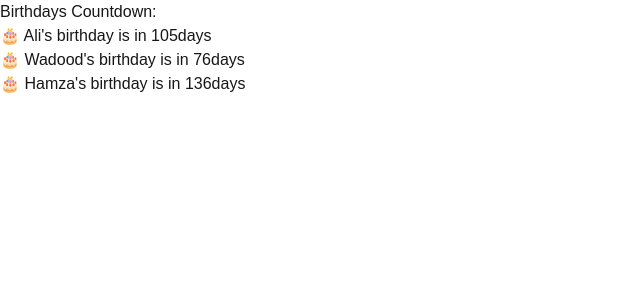
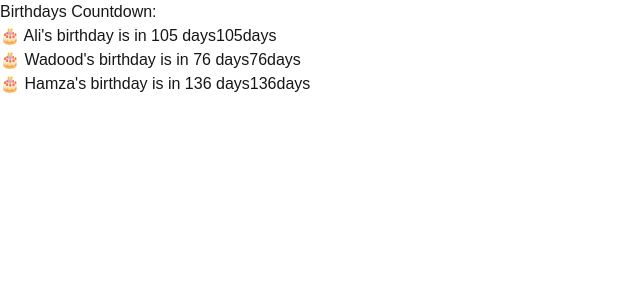
Before and after one commit to ameercodes04/Social-App, a Next.js app: page / in a window 1280 px wide. Both pictures are taken after a click on the button "Click to See Birthdays SHAZI BHAI". Shown: the top 300 px of the page, without its empty margins (0-640 px from the left). Built offline with nearby package versions, Linux system fonts and the light colour scheme.

Commit message:
without colors

```diff
--- a/src/app/page.js
+++ b/src/app/page.js
@@ -45,7 +45,9 @@ export default function Home() {
               <li
                 key={index}
                 >
-                🎂 {person.name}'s birthday is in{' '}
+                🎂 {`${person.name}'s birthday is in ${getDays(person.date)} days`}
+
+
                 {getDays(person.date)}
 
                 days
```
